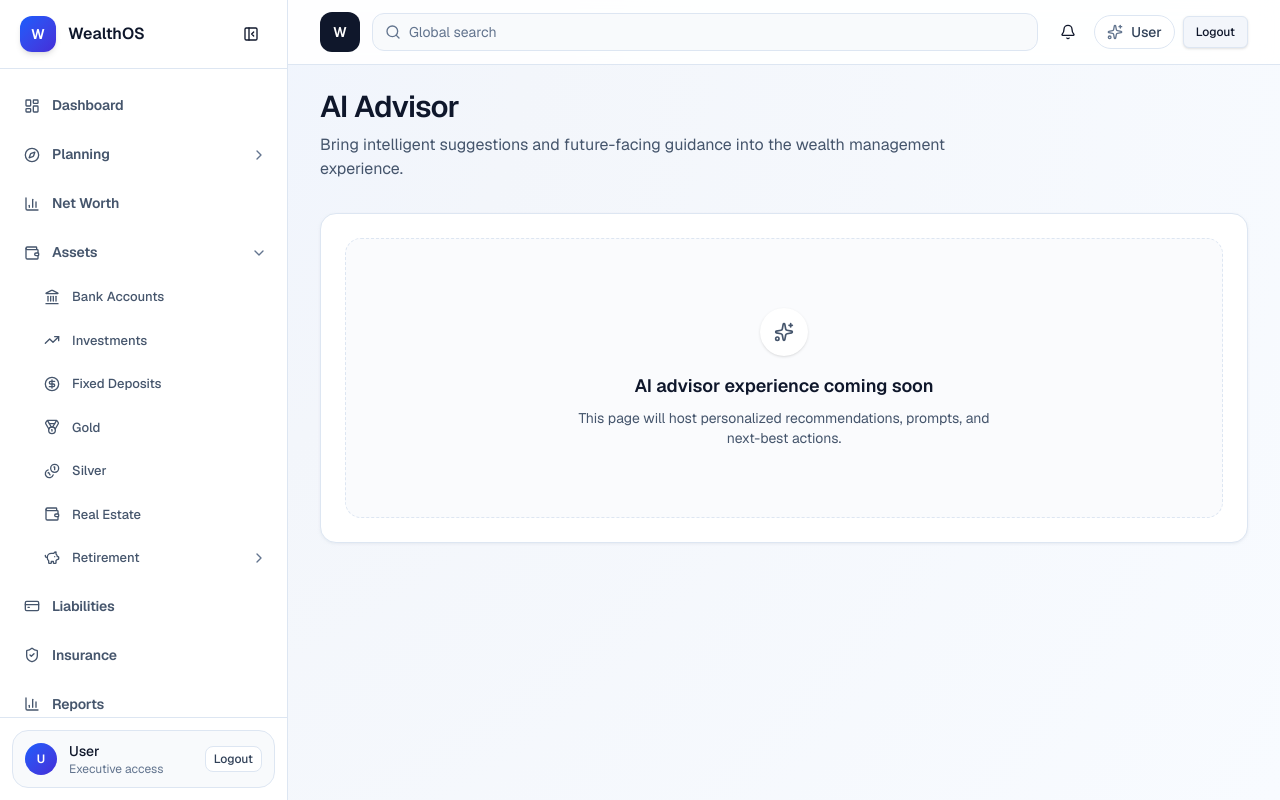
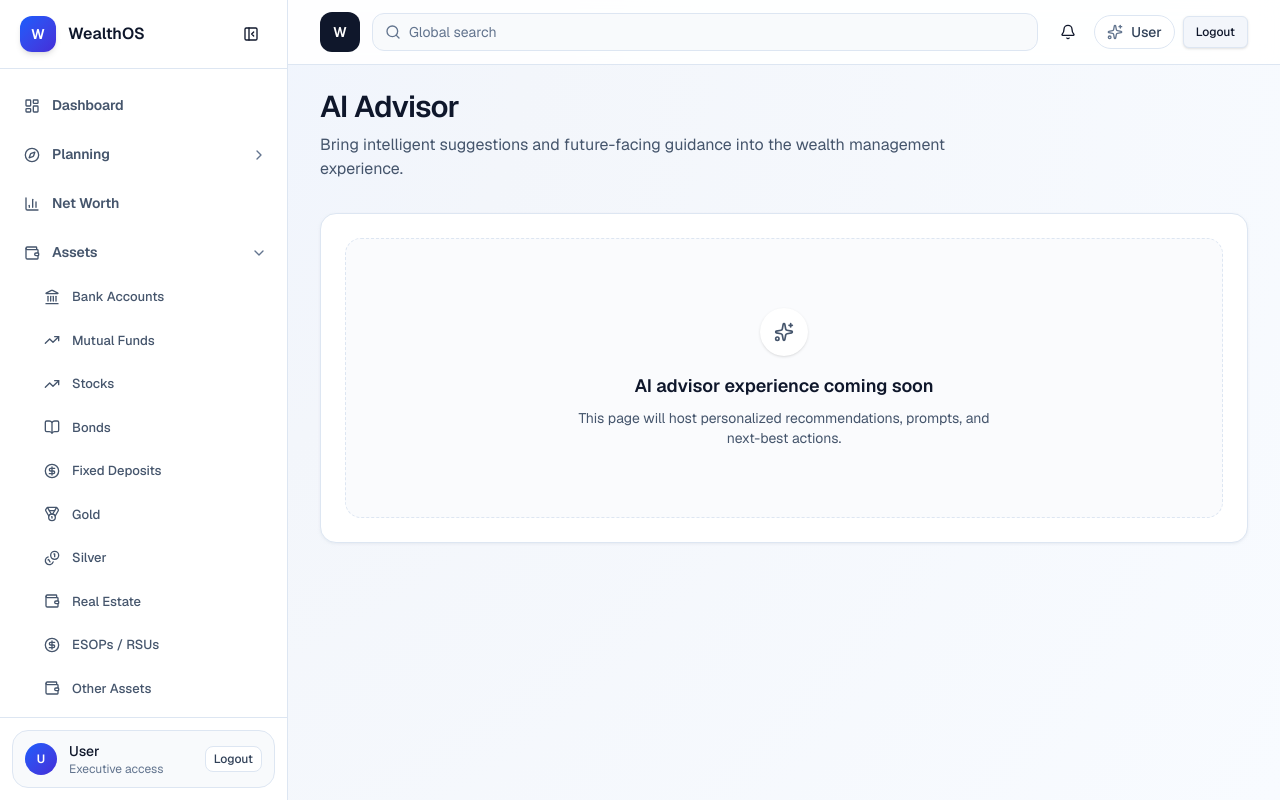
Before and after one commit to priyesh-financial-freedom/wealthos, a Next.js app: page /ai in a window 1280 px wide. Both pictures are taken after a click on the button 259 px from the left and 252 px from the top of the page. Built offline with nearby package versions, Linux system fonts and the light colour scheme; no server answers.

Commit message:
Refactor sidebar navigation for financial entity model

```diff
--- /dev/null
+++ b/src/app/esops-rsus/page.tsx
@@ -0,0 +1,24 @@
+import { AppLayout } from "@/components/layout/AppLayout";
+import { ContentCard } from "@/components/layout/ContentCard";
+import { EmptyState } from "@/components/layout/EmptyState";
+import { PageContainer } from "@/components/layout/PageContainer";
+import { PageHeader } from "@/components/layout/PageHeader";
+
+export default function EsopsRsusPage() {
+  return (
+    <AppLayout>
+      <PageContainer>
+        <PageHeader
+          title="ESOPs / RSUs"
+          description="Track vesting schedules, grant performance, and equity compensation exposure."
+        />
+        <ContentCard>
+          <EmptyState
+            title="ESOPs / RSUs workspace coming soon"
+            description="This module will capture grants, vesting timelines, and exercised units while staying aligned with the financial entity model."
+          />
+        </ContentCard>
+      </PageContainer>
+    </AppLayout>
+  );
+}
--- a/src/app/investments/page.tsx
+++ b/src/app/investments/page.tsx
@@ -2,6 +2,7 @@
 
 import dynamic from "next/dynamic";
 import { useEffect, useMemo, useState } from "react";
+import { usePathname, useRouter, useSearchParams } from "next/navigation";
 
 import { InvestmentDetailsDialog } from "@/components/investments/InvestmentDetailsDialog";
 import { InvestmentForm } from "@/components/investments/InvestmentForm";
@@ -18,7 +19,15 @@ import { buildInvestmentSummary, createInvestment, deleteInvestment, getInvestme
 import type { Investment, InvestmentInsert } from "@/types/investment";
 
 type InvestmentSortKey = "name" | "category" | "current_value" | "gain_loss" | "cost_basis" | "nav_price";
-type CategoryFilter = "all" | "Mutual Funds" | "Stocks";
+type CategoryFilter = "all" | "Mutual Funds" | "Stocks" | "Bonds";
+
+function normalizeCategoryFilter(value: string | null): CategoryFilter {
+  if (value === "Mutual Funds" || value === "Stocks" || value === "Bonds") {
+    return value;
+  }
+
+  return "all";
+}
 
 const InvestmentDashboard = dynamic(() => import("@/components/investments/InvestmentDashboard").then((mod) => mod.InvestmentDashboard), {
   ssr: false,
@@ -87,10 +96,12 @@ function filterAndSortInvestments(params: {
 }
 
 export default function InvestmentsPage() {
+  const router = useRouter();
+  const pathname = usePathname();
+  const searchParams = useSearchParams();
   const [investments, setInvestments] = useState<Investment[]>([]);
   const [loading, setLoading] = useState(true);
   const [query, setQuery] = useState("");
-  const [categoryFilter, setCategoryFilter] = useState<CategoryFilter>("all");
   const [regionFilter, setRegionFilter] = useState("all");
   const [sortKey, setSortKey] = useState<InvestmentSortKey>("current_value");
   const [sortDirection, setSortDirection] = useState<"asc" | "desc">("desc");
@@ -103,6 +114,21 @@ export default function InvestmentsPage() {
   const [submitting, setSubmitting] = useState(false);
   const [error, setError] = useState<string | null>(null);
   const [notice, setNotice] = useState<string | null>(null);
+
+  const categoryFilter = normalizeCategoryFilter(searchParams.get("category"));
+
+  function updateCategoryFilter(nextFilter: CategoryFilter) {
+    const params = new URLSearchParams(searchParams.toString());
+    if (nextFilter === "all") {
+      params.delete("category");
+    } else {
+      params.set("category", nextFilter);
+    }
+
+    const queryString = params.toString();
+    router.replace(queryString ? `${pathname}?${queryString}` : pathname);
+    setPage(1);
+  }
 
   async function refreshInvestments() {
     try {
@@ -310,14 +336,14 @@ export default function InvestmentsPage() {
             { label: "All", value: "all" as const },
             { label: "Mutual Funds", value: "Mutual Funds" as const },
             { label: "Stocks", value: "Stocks" as const },
+            { label: "Bonds", value: "Bonds" as const },
           ].map((option) => (
             <Button
               key={option.value}
               type="button"
               variant={categoryFilter === option.value ? "default" : "outline"}
               onClick={() => {
-                setCategoryFilter(option.value);
-                setPage(1);
+                updateCategoryFilter(option.value);
               }}
             >
               {option.label}
--- a/src/app/liabilities/page.tsx
+++ b/src/app/liabilities/page.tsx
@@ -1,6 +1,7 @@
 "use client";
 
 import { useEffect, useMemo, useState } from "react";
+import { useSearchParams } from "next/navigation";
 import { Bar, BarChart, CartesianGrid, Cell, Pie, PieChart, ResponsiveContainer, Tooltip, XAxis, YAxis } from "recharts";
 
 import { DashboardCard } from "@/components/dashboard/DashboardCard";
@@ -99,7 +100,42 @@ function buildEmiRows(liabilities: Liability[]) {
     .sort((left, right) => right.emi - left.emi);
 }
 
+type LiabilityBucket = "all" | "home-loans" | "car-loans" | "credit-cards" | "other-liabilities";
+
+function normalizeLiabilityBucket(value: string | null): LiabilityBucket {
+  if (value === "vehicle-loans") {
+    return "car-loans";
+  }
+
+  if (value === "home-loans" || value === "car-loans" || value === "credit-cards" || value === "other-liabilities") {
+    return value;
+  }
+
+  return "all";
+}
+
+function matchesLiabilityBucket(liability: Liability, bucket: LiabilityBucket): boolean {
+  if (bucket === "all") {
+    return true;
+  }
+
+  if (bucket === "home-loans") {
+    return liability.liability_type === "Home Loan" || liability.liability_type === "Loan Against Property";
+  }
+
+  if (bucket === "car-loans") {
+    return liability.liability_type === "Car Loan";
+  }
+
+  if (bucket === "credit-cards") {
+    return liability.liability_type === "Credit Card";
+  }
+
+  return !(liability.liability_type === "Home Loan" || liability.liability_type === "Loan Against Property" || liability.liability_type === "Car Loan" || liability.liability_type === "Credit Card");
+}
+
 export default function LiabilitiesPage() {
+  const searchParams = useSearchParams();
   const [liabilities, setLiabilities] = useState<Liability[]>([]);
   const [totalAssetBase, setTotalAssetBase] = useState(0);
   const [loading, setLoading] = useState(true);
@@ -115,6 +151,8 @@ export default function LiabilitiesPage() {
   const [submitting, setSubmitting] = useState(false);
   const [error, setError] = useState<string | null>(null);
   const [notice, setNotice] = useState<string | null>(null);
+
+  const bucketFilter = normalizeLiabilityBucket(searchParams.get("bucket"));
 
   async function refreshDashboard() {
     try {
@@ -182,7 +220,8 @@ export default function LiabilitiesPage() {
       const matchesQuery = !normalizedQuery || `${liability.account_name} ${liability.lender} ${liability.liability_type} ${liability.status} ${liability.notes ?? ""}`.toLowerCase().includes(normalizedQuery);
       const matchesStatus = statusFilter === "all" || liability.status === statusFilter;
       const matchesType = typeFilter === "all" || liability.liability_type === typeFilter;
-      return matchesQuery && matchesStatus && matchesType;
+      const matchesBucket = matchesLiabilityBucket(liability, bucketFilter);
+      return matchesQuery && matchesStatus && matchesType && matchesBucket;
     });
 
     return [...filtered].sort((left, right) => {
@@ -212,7 +251,7 @@ export default function LiabilitiesPage() {
 
       return (Number(leftValue) - Number(rightValue)) * multiplier;
     });
-  }, [liabilities, query, sortDirection, sortKey, statusFilter, typeFilter]);
+  }, [bucketFilter, liabilities, query, sortDirection, sortKey, statusFilter, typeFilter]);
 
   const liabilitySummaryCards = useMemo(() => buildSummaryBuckets(filteredLiabilities), [filteredLiabilities]);
   const allocationRows = useMemo(() => buildAllocationRows(filteredLiabilities), [filteredLiabilities]);
--- /dev/null
+++ b/src/app/other-assets/page.tsx
@@ -0,0 +1,24 @@
+import { AppLayout } from "@/components/layout/AppLayout";
+import { ContentCard } from "@/components/layout/ContentCard";
+import { EmptyState } from "@/components/layout/EmptyState";
+import { PageContainer } from "@/components/layout/PageContainer";
+import { PageHeader } from "@/components/layout/PageHeader";
+
+export default function OtherAssetsPage() {
+  return (
+    <AppLayout>
+      <PageContainer>
+        <PageHeader
+          title="Other Assets"
+          description="Manage non-core assets and long-tail holdings that do not fit standard investment or property modules."
+        />
+        <ContentCard>
+          <EmptyState
+            title="Other assets workspace coming soon"
+            description="This page will be expanded to support cataloging and valuation flows for other asset entities."
+          />
+        </ContentCard>
+      </PageContainer>
+    </AppLayout>
+  );
+}
--- a/src/components/investments/InvestmentTable.tsx
+++ b/src/components/investments/InvestmentTable.tsx
@@ -15,7 +15,7 @@ interface InvestmentTableProps {
   totalPortfolioValue: number;
   searchValue: string;
   onSearchChange: (value: string) => void;
-  categoryFilter: "all" | "Mutual Funds" | "Stocks";
+  categoryFilter: "all" | "Mutual Funds" | "Stocks" | "Bonds";
   regionFilter: string;
   onRegionFilterChange: (value: string) => void;
   sortKey: InvestmentSortKey;
@@ -159,6 +159,8 @@ export function InvestmentTable({
       ? ["name", "amc", "folio_number", "nav_price", "units", "current_value", "actions"]
       : categoryFilter === "Stocks"
         ? ["name", "exchange", "average_purchase_price", "nav_price", "units", "current_value", "actions"]
+        : categoryFilter === "Bonds"
+          ? ["name", "owner", "cost_basis", "current_value", "gain_loss", "actions"]
         : ["name", "category", "owner", "units", "cost_basis", "current_value", "gain_loss", "actions"];
 
   const columns = allColumns
--- a/src/components/layout/AppLayout.tsx
+++ b/src/components/layout/AppLayout.tsx
@@ -1,7 +1,7 @@
 "use client";
 
-import { usePathname } from "next/navigation";
-import { useEffect, useState } from "react";
+import { usePathname, useSearchParams } from "next/navigation";
+import { useState } from "react";
 import { PanelLeftClose, PanelLeftOpen } from "lucide-react";
 
 import { Button } from "@/components/ui/button";
@@ -15,18 +15,30 @@ interface AppLayoutProps {
 
 export function AppLayout({ children }: AppLayoutProps) {
   const pathname = usePathname();
+  const searchParams = useSearchParams();
   const [collapsed, setCollapsed] = useState(false);
   const [mobileOpen, setMobileOpen] = useState(false);
-  const [requestedType, setRequestedType] = useState<string | null>(null);
 
-  useEffect(() => {
-    const selectedType = new URLSearchParams(window.location.search).get("type");
-    setRequestedType(selectedType);
-  }, []);
+  const requestedType = searchParams.get("type");
+  const investmentCategory = searchParams.get("category");
+  const rawLiabilitiesBucket = searchParams.get("bucket");
+  const liabilitiesBucket = rawLiabilitiesBucket === "vehicle-loans" ? "car-loans" : rawLiabilitiesBucket;
 
-  const activeHref = pathname === "/retirement" && (requestedType === "EPF" || requestedType === "PPF" || requestedType === "NPS")
-    ? `/retirement?type=${requestedType}`
-    : pathname;
+  const activeHref = (() => {
+    if (pathname === "/retirement" && (requestedType === "EPF" || requestedType === "PPF" || requestedType === "NPS")) {
+      return `/retirement?type=${requestedType}`;
+    }
+
+    if (pathname === "/investments" && (investmentCategory === "Mutual Funds" || investmentCategory === "Stocks" || investmentCategory === "Bonds")) {
+      return `/investments?category=${encodeURIComponent(investmentCategory)}`;
+    }
+
+    if (pathname === "/liabilities" && liabilitiesBucket) {
+      return `/liabilities?bucket=${encodeURIComponent(liabilitiesBucket)}`;
+    }
+
+    return pathname;
+  })();
 
   return (
     <div className="h-dvh min-h-screen bg-[radial-gradient(circle_at_top_left,_#eef4ff_0%,_#f3f6fb_35%,_#f8fbff_100%)] text-slate-900">
--- a/src/components/layout/Sidebar.tsx
+++ b/src/components/layout/Sidebar.tsx
@@ -37,7 +37,7 @@ interface SidebarProps {
   collapsed: boolean;
 }
 
-type SidebarGroupKey = "planning" | "assets";
+type SidebarGroupKey = "planning" | "assets" | "liabilities";
 
 function rowLinkClass(params: { active: boolean; level: 1 | 2 | 3; collapsed: boolean }): string {
   const { active, level, collapsed } = params;
@@ -84,6 +84,7 @@ export function Sidebar({ activeHref, collapsed }: SidebarProps) {
 
   const planningOpen = expandedGroup === "planning";
   const assetsOpen = expandedGroup === "assets";
+  const liabilitiesOpen = expandedGroup === "liabilities";
 
   function toggleGroup(group: SidebarGroupKey) {
     setExpandedGroup((current) => (current === group ? null : group));
@@ -104,17 +105,26 @@ export function Sidebar({ activeHref, collapsed }: SidebarProps) {
 
   const bankAccountsActive = activeHref === "/bank-accounts";
   const investmentsActive = activeHref === "/investments";
+  const mutualFundsActive = activeHref === "/investments?category=Mutual%20Funds";
+  const stocksActive = activeHref === "/investments?category=Stocks";
+  const bondsActive = activeHref === "/investments?category=Bonds";
   const fixedDepositsActive = activeHref === "/fixed-deposits";
   const goldActive = activeHref === "/gold";
   const silverActive = activeHref === "/silver";
   const realEstateActive = activeHref === "/real-estate";
+  const esopsRsusActive = activeHref === "/esops-rsus";
+  const otherAssetsActive = activeHref === "/other-assets";
   const retirementActive = activeHref === "/retirement" || activeHref === "/retirement?type=EPF" || activeHref === "/retirement?type=PPF" || activeHref === "/retirement?type=NPS";
   const epfActive = activeHref === "/retirement?type=EPF";
   const ppfActive = activeHref === "/retirement?type=PPF";
   const npsActive = activeHref === "/retirement?type=NPS";
-  const assetsActive = activeHref === "/assets" || bankAccountsActive || investmentsActive || fixedDepositsActive || goldActive || silverActive || realEstateActive || retirementActive;
+  const assetsActive = activeHref === "/assets" || bankAccountsActive || investmentsActive || mutualFundsActive || stocksActive || bondsActive || fixedDepositsActive || goldActive || silverActive || realEstateActive || esopsRsusActive || otherAssetsActive || retirementActive;
 
-  const liabilitiesActive = activeHref === "/liabilities";
+  const homeLoansActive = activeHref === "/liabilities?bucket=home-loans";
+  const carLoansActive = activeHref === "/liabilities?bucket=car-loans" || activeHref === "/liabilities?bucket=vehicle-loans";
+  const creditCardsActive = activeHref === "/liabilities?bucket=credit-cards";
+  const otherLiabilitiesActive = activeHref === "/liabilities?bucket=other-liabilities";
+  const liabilitiesActive = activeHref === "/liabilities" || homeLoansActive || carLoansActive || creditCardsActive || otherLiabilitiesActive;
   const insuranceActive = activeHref === "/insurance";
   const reportsActive = ["/reports", "/history", "/income", "/expenses", "/documents"].includes(activeHref);
   const monthEndCloseActive = activeHref === "/month-end-close";
@@ -249,9 +259,23 @@ export function Sidebar({ activeHref, collapsed }: SidebarProps) {
                 </div>
 
                 <div className={rowWrapClass(2)}>
-                  <Link href="/investments" className={rowLinkClass({ active: investmentsActive, level: 2, collapsed })}>
+                  <Link href="/investments?category=Mutual%20Funds" className={rowLinkClass({ active: mutualFundsActive, level: 2, collapsed })}>
                     <TrendingUp className="h-4 w-4 shrink-0" />
-                    {!collapsed ? <span className="truncate">Investments</span> : null}
+                    {!collapsed ? <span className="truncate">Mutual Funds</span> : null}
+                  </Link>
+                </div>
+
+                <div className={rowWrapClass(2)}>
+                  <Link href="/investments?category=Stocks" className={rowLinkClass({ active: stocksActive, level: 2, collapsed })}>
+                    <TrendingUp className="h-4 w-4 shrink-0" />
+                    {!collapsed ? <span className="truncate">Stocks</span> : null}
+                  </Link>
+                </div>
+
+                <div className={rowWrapClass(2)}>
+                  <Link href="/investments?category=Bonds" className={rowLinkClass({ active: bondsActive, level: 2, collapsed })}>
+                    <BookOpen className="h-4 w-4 shrink-0" />
+                    {!collapsed ? <span className="truncate">Bonds</span> : null}
                   </Link>
                 </div>
 
@@ -280,6 +304,20 @@ export function Sidebar({ activeHref, collapsed }: SidebarProps) {
                   <Link href="/real-estate" className={rowLinkClass({ active: realEstateActive, level: 2, collapsed })}>
                     <Wallet className="h-4 w-4 shrink-0" />
                     {!collapsed ? <span className="truncate">Real Estate</span> : null}
+                  </Link>
+                </div>
+
+                <div className={rowWrapClass(2)}>
+                  <Link href="/esops-rsus" className={rowLinkClass({ active: esopsRsusActive, level: 2, collapsed })}>
+                    <CircleDollarSign className="h-4 w-4 shrink-0" />
+                    {!collapsed ? <span className="truncate">ESOPs / RSUs</span> : null}
+                  </Link>
+                </div>
+
+                <div className={rowWrapClass(2)}>
+                  <Link href="/other-assets" className={rowLinkClass({ active: otherAssetsActive, level: 2, collapsed })}>
+                    <Wallet className="h-4 w-4 shrink-0" />
+                    {!collapsed ? <span className="truncate">Other Assets</span> : null}
                   </Link>
                 </div>
 
@@ -326,11 +364,55 @@ export function Sidebar({ activeHref, collapsed }: SidebarProps) {
             ) : null}
           </div>
 
-          <div className={rowWrapClass(1)}>
-            <Link href="/liabilities" className={rowLinkClass({ active: liabilitiesActive, level: 1, collapsed })}>
-              <CreditCard className="h-4 w-4 shrink-0" />
-              {!collapsed ? <span className="truncate">Liabilities</span> : null}
-            </Link>
+          <div className="space-y-1">
+            <div className={rowWrapClass(1)}>
+              <div className="flex items-center gap-2">
+                <Link href="/liabilities" className={cn("min-w-0 flex-1", rowLinkClass({ active: liabilitiesActive, level: 1, collapsed }))}>
+                  <CreditCard className="h-4 w-4 shrink-0" />
+                  {!collapsed ? <span className="truncate">Liabilities</span> : null}
+                </Link>
+                <button
+                  type="button"
+                  className="flex h-8 w-8 items-center justify-center rounded-xl text-slate-500 transition-colors hover:bg-slate-200 hover:text-slate-900"
+                  onClick={() => toggleGroup("liabilities")}
+                  aria-label={liabilitiesOpen ? "Collapse Liabilities" : "Expand Liabilities"}
+                >
+                  {liabilitiesOpen ? <ChevronDown className="h-4 w-4" /> : <ChevronRight className="h-4 w-4" />}
+                </button>
+              </div>
+            </div>
+
+            {liabilitiesOpen ? (
+              <>
+                <div className={rowWrapClass(2)}>
+                  <Link href="/liabilities?bucket=home-loans" className={rowLinkClass({ active: homeLoansActive, level: 2, collapsed })}>
+                    <Landmark className="h-4 w-4 shrink-0" />
+                    {!collapsed ? <span className="truncate">Home Loans</span> : null}
+                  </Link>
+                </div>
+
+                <div className={rowWrapClass(2)}>
+                  <Link href="/liabilities?bucket=car-loans" className={rowLinkClass({ active: carLoansActive, level: 2, collapsed })}>
+                    <CreditCard className="h-4 w-4 shrink-0" />
+                    {!collapsed ? <span className="truncate">Car Loans</span> : null}
+                  </Link>
+                </div>
+
+                <div className={rowWrapClass(2)}>
+                  <Link href="/liabilities?bucket=credit-cards" className={rowLinkClass({ active: creditCardsActive, level: 2, collapsed })}>
+                    <CreditCard className="h-4 w-4 shrink-0" />
+                    {!collapsed ? <span className="truncate">Credit Cards</span> : null}
+                  </Link>
+                </div>
+
+                <div className={rowWrapClass(2)}>
+                  <Link href="/liabilities?bucket=other-liabilities" className={rowLinkClass({ active: otherLiabilitiesActive, level: 2, collapsed })}>
+                    <Wallet className="h-4 w-4 shrink-0" />
+                    {!collapsed ? <span className="truncate">Other Liabilities</span> : null}
+                  </Link>
+                </div>
+              </>
+            ) : null}
           </div>
 
           <div className={rowWrapClass(1)}>
```
